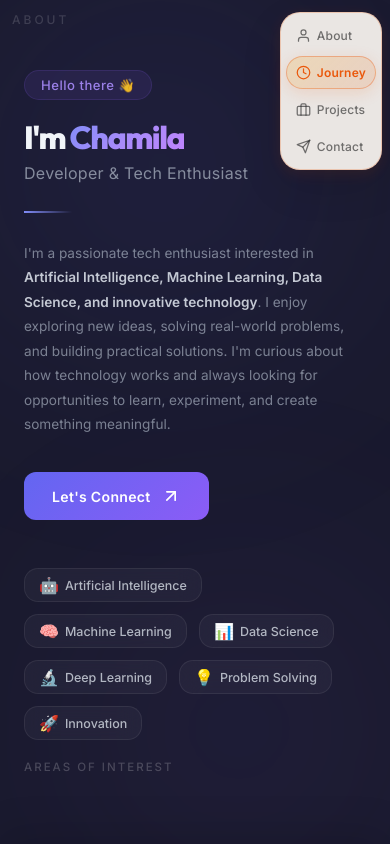
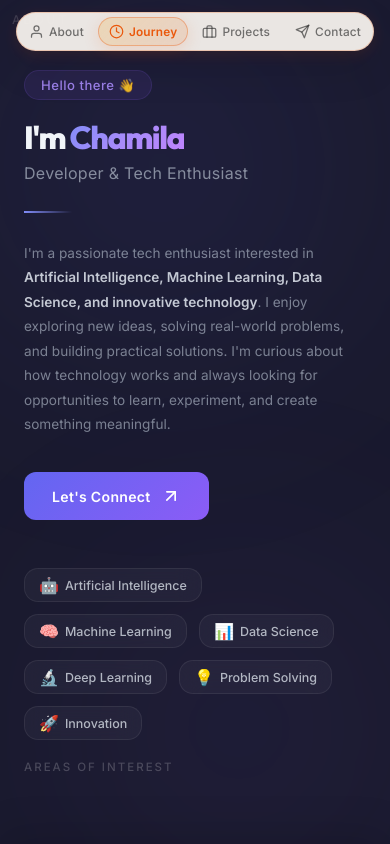
Before and after one commit to chamila04/chamila04.github.io, a React (Vite) app: page / in a window 390 px wide. Both pictures are taken after a click on the button "SCROLL TO EXPLORE". Shown: the top 844 px of the page. Built offline with nearby package versions, Linux system fonts and the light colour scheme; no server answers.

Commit message:
feat: implement floating horizontal capsule navbar with scroll-based active state and dynamic themes

```diff
--- a/src/components/Navbar.css
+++ b/src/components/Navbar.css
@@ -1,29 +1,33 @@
 /* ═══════════════════════════════════════════════
-   Navbar Component — Modern Right-Side Vertical Floating Capsule Dock
+   Navbar Component — Modern Top-Floating Horizontal Capsule Dock
    With Dynamic Per-Section Color Palettes
    ═══════════════════════════════════════════════ */
 
+.navbar-wrapper,
 .navbar-vertical-wrapper {
   position: fixed;
-  right: 28px;
-  top: 28px;
+  top: 24px;
+  left: 50%;
+  transform: translateX(-50%);
   z-index: 1000;
   pointer-events: none;
   transition: transform 0.5s cubic-bezier(0.16, 1, 0.3, 1),
               opacity 0.4s cubic-bezier(0.16, 1, 0.3, 1);
+  max-width: calc(100vw - 32px);
 }
 
+.navbar-wrapper--hidden,
 .navbar-vertical-wrapper--hidden {
   opacity: 0 !important;
   pointer-events: none !important;
-  transform: translateY(-24px) translateX(24px) !important;
+  transform: translateY(-32px) translateX(-50%) !important;
 }
 
-/* ── Vertical Floating Capsule Dock ── */
+/* ── Horizontal Floating Capsule Dock ── */
 .navbar__dock {
   pointer-events: all;
-  border-radius: 26px;
-  padding: 8px 8px;
+  border-radius: 9999px;
+  padding: 6px 8px;
   backdrop-filter: blur(24px);
   -webkit-backdrop-filter: blur(24px);
   transition: all 0.45s cubic-bezier(0.25, 0.46, 0.45, 0.94);
@@ -32,8 +36,8 @@
 
 .navbar__list {
   display: flex;
-  flex-direction: column;
-  align-items: stretch;
+  flex-direction: row;
+  align-items: center;
   gap: 6px;
   margin: 0;
   padding: 0;
@@ -47,9 +51,9 @@
 .navbar__link {
   display: flex;
   align-items: center;
-  gap: 10px;
-  padding: 9px 14px;
-  border-radius: 18px;
+  gap: 8px;
+  padding: 8px 16px;
+  border-radius: 9999px;
   font-family: 'Inter', sans-serif;
   font-size: 0.84rem;
   font-weight: 500;
@@ -64,7 +68,7 @@
 }
 
 .navbar__link:hover {
-  transform: translateX(-3px);
+  transform: translateY(-2px);
 }
 
 .navbar__link-icon {
@@ -89,7 +93,7 @@
   width: 6px;
   height: 6px;
   border-radius: 50%;
-  margin-left: auto;
+  margin-left: 2px;
   flex-shrink: 0;
   transition: background-color 0.3s ease, box-shadow 0.3s ease;
   animation: pulseDot 2s infinite ease-in-out;
@@ -246,22 +250,14 @@
    Responsive Design
    ═══════════════════════════════════════════════ */
 
-@media (max-width: 1024px) {
-  .navbar-vertical-wrapper {
-    top: 20px;
-    right: 18px;
-  }
-}
-
 @media (max-width: 768px) {
+  .navbar-wrapper,
   .navbar-vertical-wrapper {
     top: 16px;
-    right: 12px;
   }
 
   .navbar__dock {
-    padding: 6px 6px;
-    border-radius: 22px;
+    padding: 5px 6px;
   }
 
   .navbar__list {
@@ -269,27 +265,35 @@
   }
 
   .navbar__link {
-    padding: 8px 11px;
-    font-size: 0.78rem;
-    gap: 8px;
+    padding: 7px 12px;
+    font-size: 0.8rem;
+    gap: 6px;
   }
 }
 
-@media (max-width: 520px) {
+@media (max-width: 480px) {
+  .navbar-wrapper,
   .navbar-vertical-wrapper {
     top: 12px;
-    right: 8px;
+    width: calc(100% - 24px);
+    display: flex;
+    justify-content: center;
   }
 
   .navbar__dock {
-    padding: 6px 5px;
-    border-radius: 20px;
+    padding: 4px 6px;
+    max-width: 100%;
+  }
+
+  .navbar__list {
+    gap: 3px;
+    justify-content: center;
   }
 
   .navbar__link {
-    padding: 8px 9px;
-    font-size: 0.75rem;
-    gap: 6px;
+    padding: 6px 10px;
+    font-size: 0.74rem;
+    gap: 5px;
   }
 
   .navbar__active-indicator {
--- a/src/components/Navbar.jsx
+++ b/src/components/Navbar.jsx
@@ -91,12 +91,12 @@ export default function Navbar({ heroVisible = false }) {
 
   return (
     <aside
-      className={`navbar-vertical-wrapper navbar--${activeSection} ${
-        isHidden ? 'navbar-vertical-wrapper--hidden' : ''
+      className={`navbar-wrapper navbar--${activeSection} ${
+        isHidden ? 'navbar-wrapper--hidden' : ''
       }`}
       aria-label="Page navigation"
     >
-      {/* Floating Vertical Capsule Dock */}
+      {/* Floating Horizontal Capsule Dock */}
       <nav className="navbar__dock">
         <ul className="navbar__list">
           {navItems.map((item) => {
```
